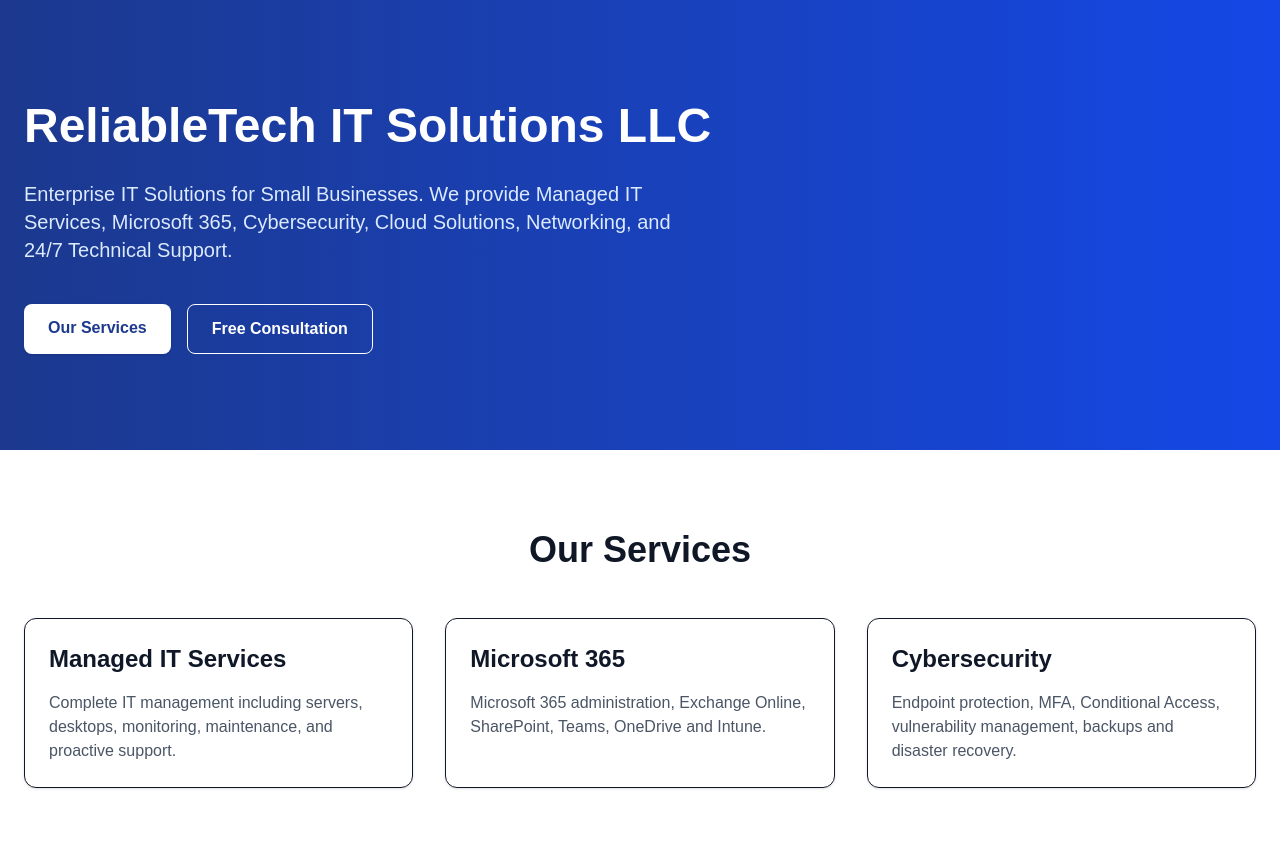
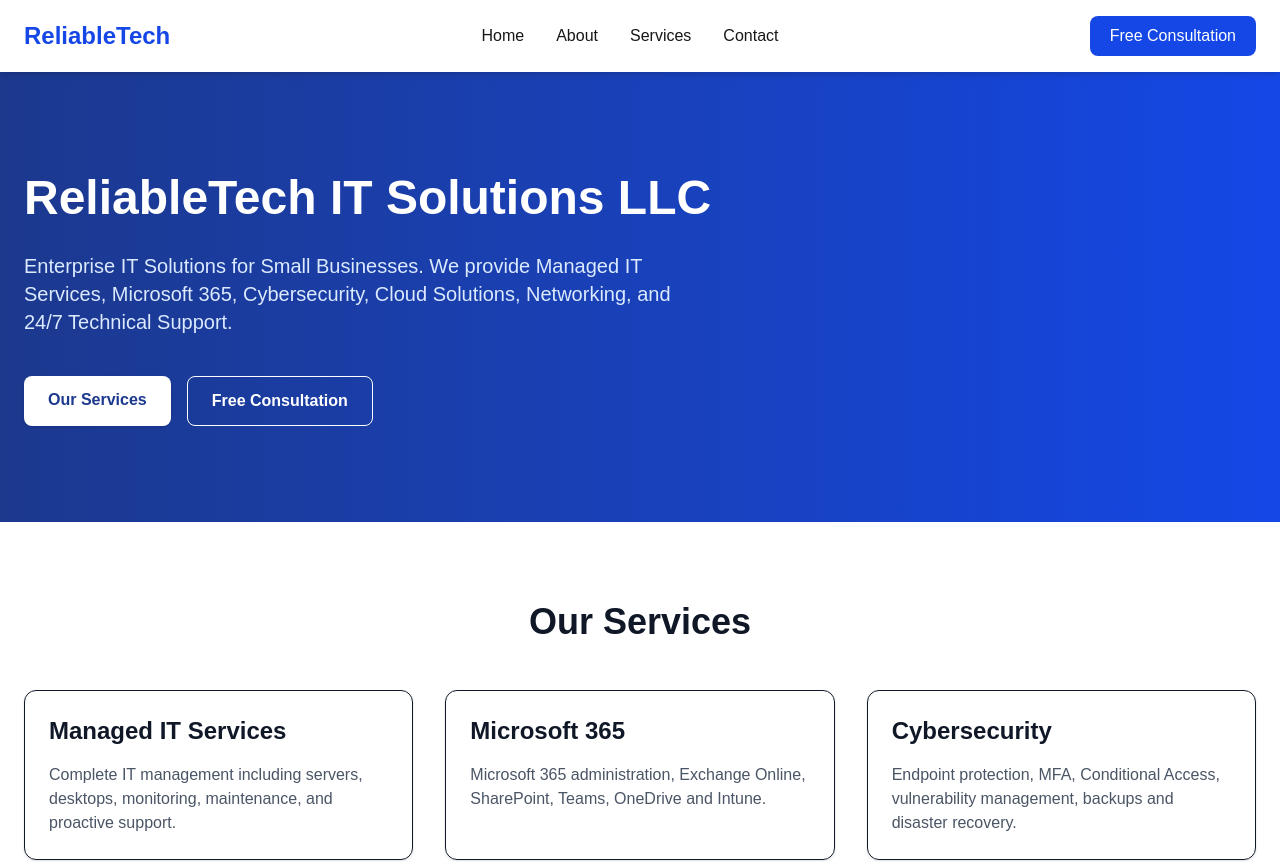
Before and after one commit to jack345678/reliabletech-website, a Next.js app: page / in a window 1280 px wide. Shown: the top 862 px of the page. Built offline with nearby package versions, Linux system fonts and the light colour scheme.

Commit message:
Homepage with navigation and services

```diff
--- /dev/null
+++ b/app/components/Navbar.tsx
@@ -0,0 +1,38 @@
+import Link from "next/link";
+
+export default function Navbar() {
+  return (
+    <header className="sticky top-0 z-50 bg-white shadow-md">
+      <div className="mx-auto flex max-w-7xl items-center justify-between px-6 py-4">
+        <Link href="/" className="text-2xl font-bold text-blue-700">
+          ReliableTech
+        </Link>
+
+        <nav className="hidden gap-8 md:flex">
+          <Link href="/" className="hover:text-blue-700">
+            Home
+          </Link>
+
+          <Link href="/about" className="hover:text-blue-700">
+            About
+          </Link>
+
+          <Link href="/services" className="hover:text-blue-700">
+            Services
+          </Link>
+
+          <Link href="/contact" className="hover:text-blue-700">
+            Contact
+          </Link>
+        </nav>
+
+        <Link
+          href="/contact"
+          className="rounded-lg bg-blue-700 px-5 py-2 text-white hover:bg-blue-800"
+        >
+          Free Consultation
+        </Link>
+      </div>
+    </header>
+  );
+}
--- a/app/layout.tsx
+++ b/app/layout.tsx
@@ -1,6 +1,7 @@
 import type { Metadata } from "next";
 import { Geist, Geist_Mono } from "next/font/google";
 import "./globals.css";
+import Navbar from "./components/Navbar";
 
 const geistSans = Geist({
   variable: "--font-geist-sans",
@@ -13,8 +14,9 @@ const geistMono = Geist_Mono({
 });
 
 export const metadata: Metadata = {
-  title: "Create Next App",
-  description: "Generated by create next app",
+  title: "ReliableTech IT Solutions LLC",
+  description:
+    "Managed IT Services, Microsoft 365, Cybersecurity, Cloud Solutions, Networking and IT Support.",
 };
 
 export default function RootLayout({
@@ -27,7 +29,12 @@ export default function RootLayout({
       lang="en"
       className={`${geistSans.variable} ${geistMono.variable} h-full antialiased`}
     >
-      <body className="min-h-full flex flex-col">{children}</body>
+      <body className="min-h-full flex flex-col bg-white">
+        <Navbar />
+        <main className="flex-1">
+          {children}
+        </main>
+      </body>
     </html>
   );
 }
```
